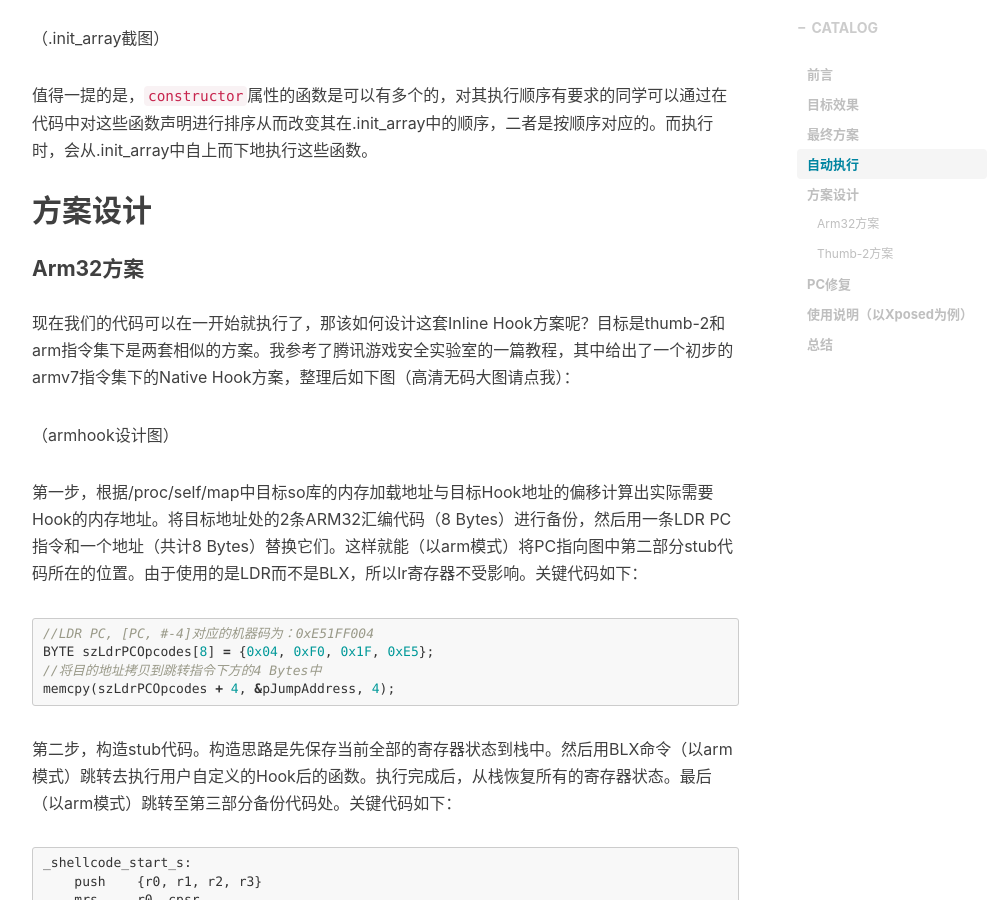
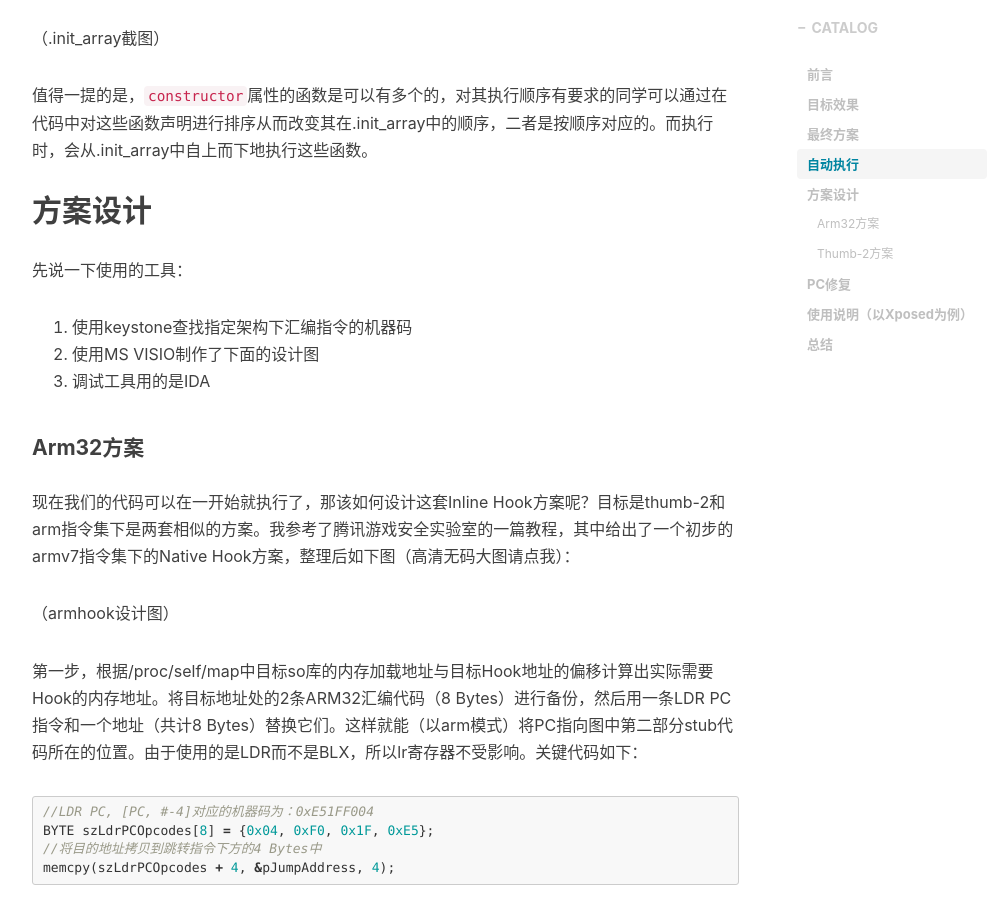
Before and after one commit to GToad/GToad.github.io, a Jekyll site: the page built from _posts/2018-07-06-Auto-Native-Hook.markdown, in a window 1280 px wide and 900 px high, scrolled down 2507 px. Shown: the whole window, without its empty margins (233-1229 px from the left). Built offline with Jekyll 4.4.1, drawn with Linux system fonts in a browser that asks for light colours; nearby versions of some CDN libraries; comment, search, counter and statistics services are not loaded.

Commit message:
change article:android native hook.markdown

```diff
--- a/CNAME
+++ b/CNAME
@@ -1 +1 @@
-huangxuan.me
+GToad
--- a/_posts/2018-07-06-Auto-Native-Hook.markdown
+++ b/_posts/2018-07-06-Auto-Native-Hook.markdown
@@ -63,6 +63,12 @@ tags:
 值得一提的是，`constructor`属性的函数是可以有多个的，对其执行顺序有要求的同学可以通过在代码中对这些函数声明进行排序从而改变其在.init_array中的顺序，二者是按顺序对应的。而执行时，会从.init_array中自上而下地执行这些函数。
 
 ## 方案设计
+
+先说一下使用的工具：
+
+1. 使用keystone查找指定架构下汇编指令的机器码
+2. 使用MS VISIO制作了下面的设计图
+3. 调试工具用的是IDA
 
 #### Arm32方案
 
```
